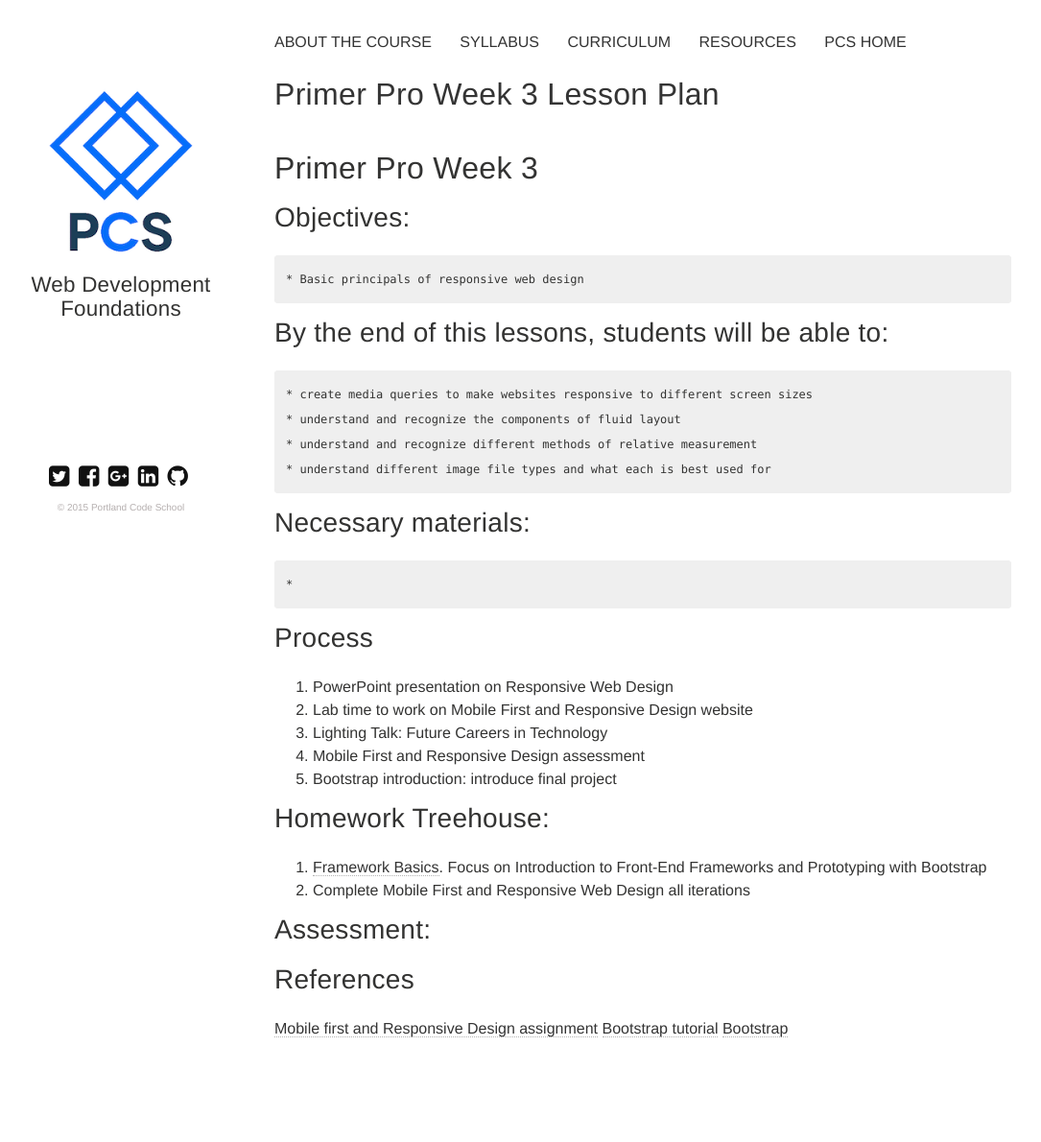
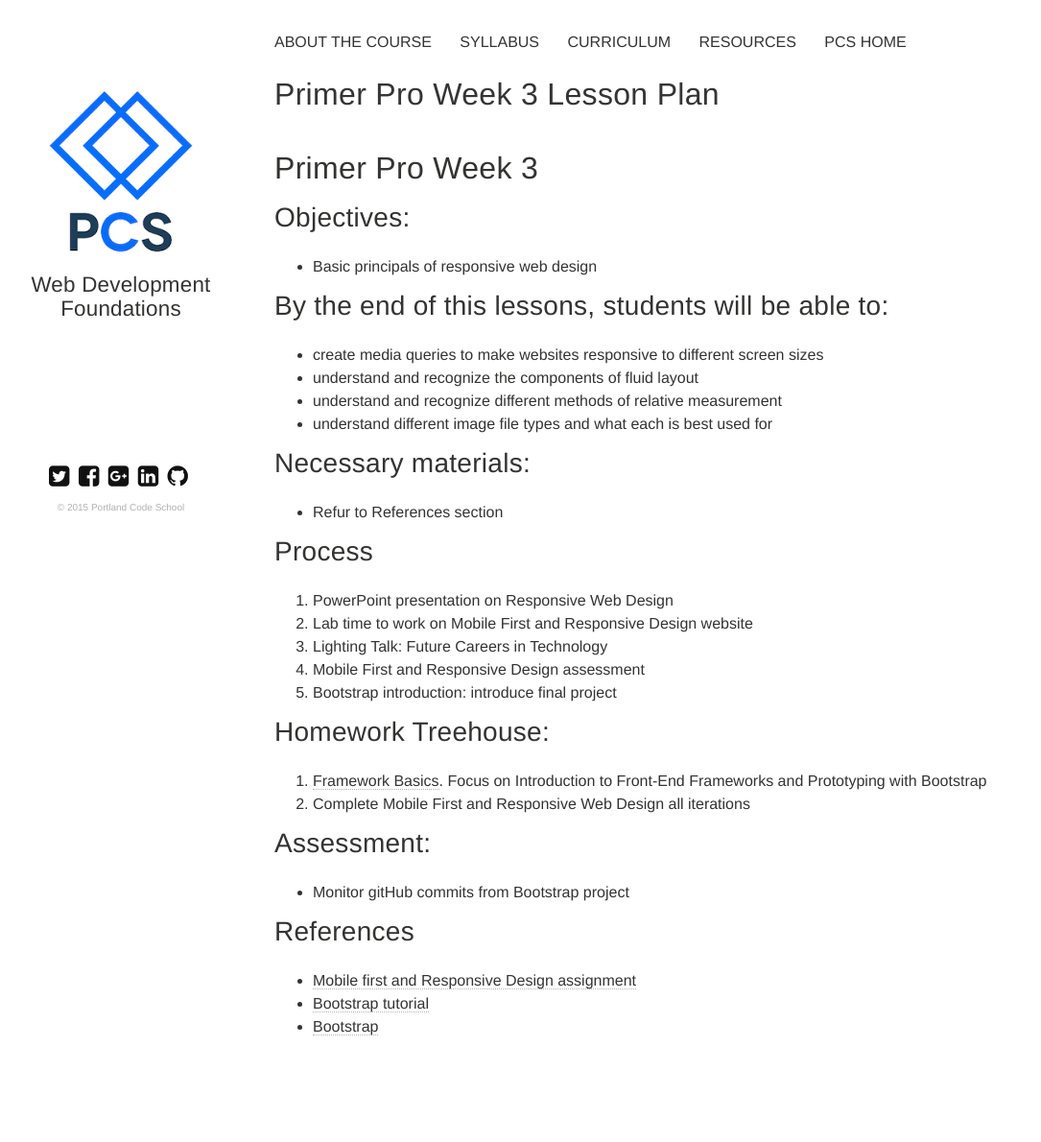
Before and after one commit to portlandcodeschool/primer, a Jekyll site: the page built from _posts/lessons/2015-03-15-primerProLessonPlan3.md, in a window 1280 px wide. Shown: the whole page at 96% size, without its empty margins (34-1119 px from the left). Built offline with Jekyll 4.4.1, drawn with Linux system fonts in a browser that asks for light colours; nearby versions of some CDN libraries.

Commit message:
revised markdown syntax

```diff
--- a/_posts/lessons/2015-03-15-primerProLessonPlan3.md
+++ b/_posts/lessons/2015-03-15-primerProLessonPlan3.md
@@ -7,17 +7,17 @@ description: "Introduction to Bootstrap."
 #Primer Pro Week 3
 
 ##Objectives:
-	* Basic principals of responsive web design
+* Basic principals of responsive web design
 
 ##By the end of this lessons, students will be able to:
 
-	* create media queries to make websites responsive to different screen sizes
-	* understand and recognize the components of fluid layout
-	* understand and recognize different methods of relative measurement
-	* understand different image file types and what each is best used for
+* create media queries to make websites responsive to different screen sizes
+* understand and recognize the components of fluid layout
+* understand and recognize different methods of relative measurement
+* understand different image file types and what each is best used for
 
 ##Necessary materials:
-	*
+* Refur to References section
 
 ##Process
 1. PowerPoint presentation on Responsive Web Design
@@ -34,9 +34,9 @@ description: "Introduction to Bootstrap."
 
 
 ##Assessment:
-
+* Monitor gitHub commits from Bootstrap project
 
 ##References
-[Mobile first and Responsive Design assignment](http://portlandcodeschool.github.io/primer/assignments/mobile-first-responsive-design/)
-[Bootstrap tutorial](http://www.tutorialspoint.com/bootstrap/index.htm)
-[Bootstrap](http://getbootstrap.com/)
+* [Mobile first and Responsive Design assignment](http://portlandcodeschool.github.io/primer/assignments/mobile-first-responsive-design/)
+* [Bootstrap tutorial](http://www.tutorialspoint.com/bootstrap/index.htm)
+* [Bootstrap](http://getbootstrap.com/)
```
